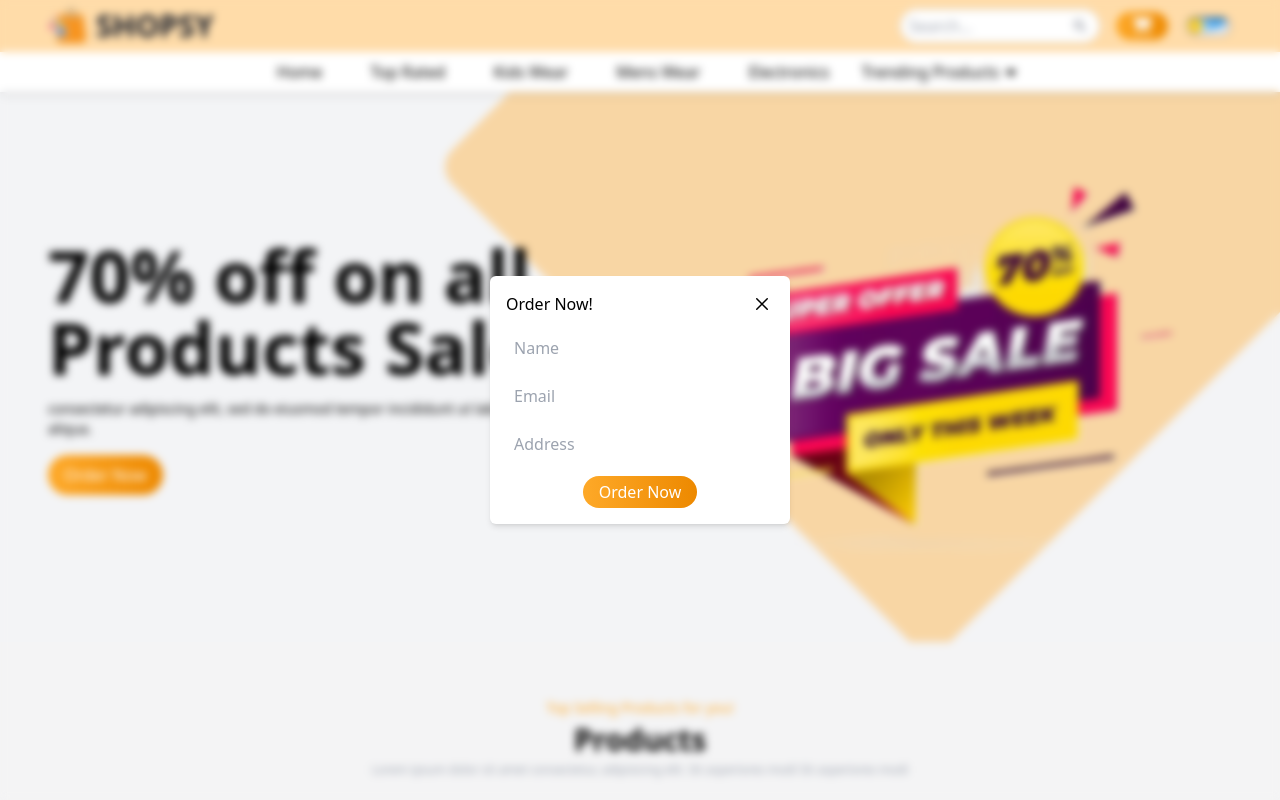
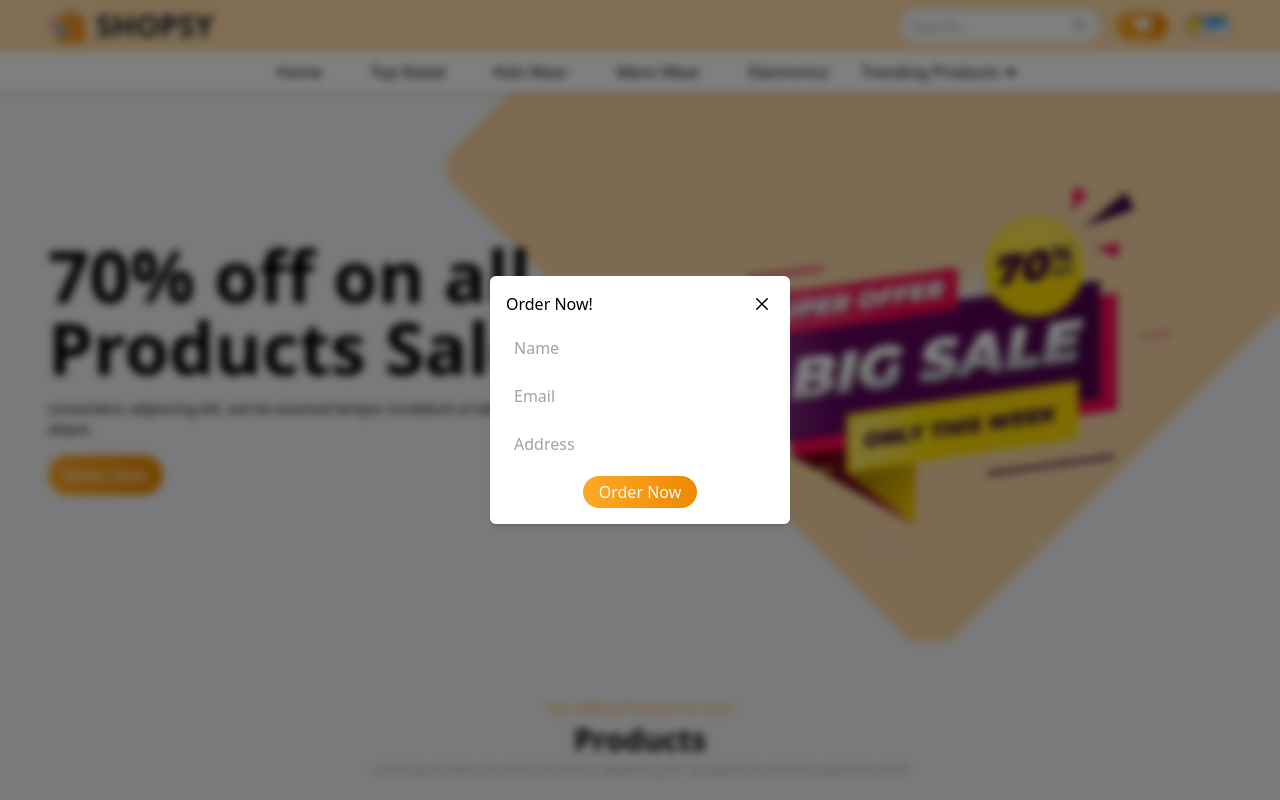
Before and after one commit to tokhy1/Shopsy-Ecommerce-Design, a React (Vite) app: page / in a window 1280 px wide. Both pictures are taken after a click on the button 1142 px from the left and 26 px from the top of the page. Shown: the top 800 px of the page. Built offline with nearby package versions, Linux system fonts and the light colour scheme.

Commit message:
Update Popup

```diff
--- a/src/components/Popup/Popup.jsx
+++ b/src/components/Popup/Popup.jsx
@@ -6,7 +6,7 @@ const Popup = ({ orderPopup, setOrderPopup }) => {
     <>
       {orderPopup && (
         <div className="popup">
-          <div className="h-screen w-screen fixed top-0 left-0 bg-plack/50 z-50 backdrop-blur-sm">
+          <div className="h-screen w-screen fixed top-0 left-0 bg-black/50 z-50 backdrop-blur-sm">
             <div className="fixed top-1/2 left-1/2 -translate-x-1/2 -translate-y-1/2 p-4 shadow-md bg-white dark:bg-gray-900 rounded-md duration-200 w-[300px]">
               {/* Header */}
               <div className="flex items-center justify-between">
```
